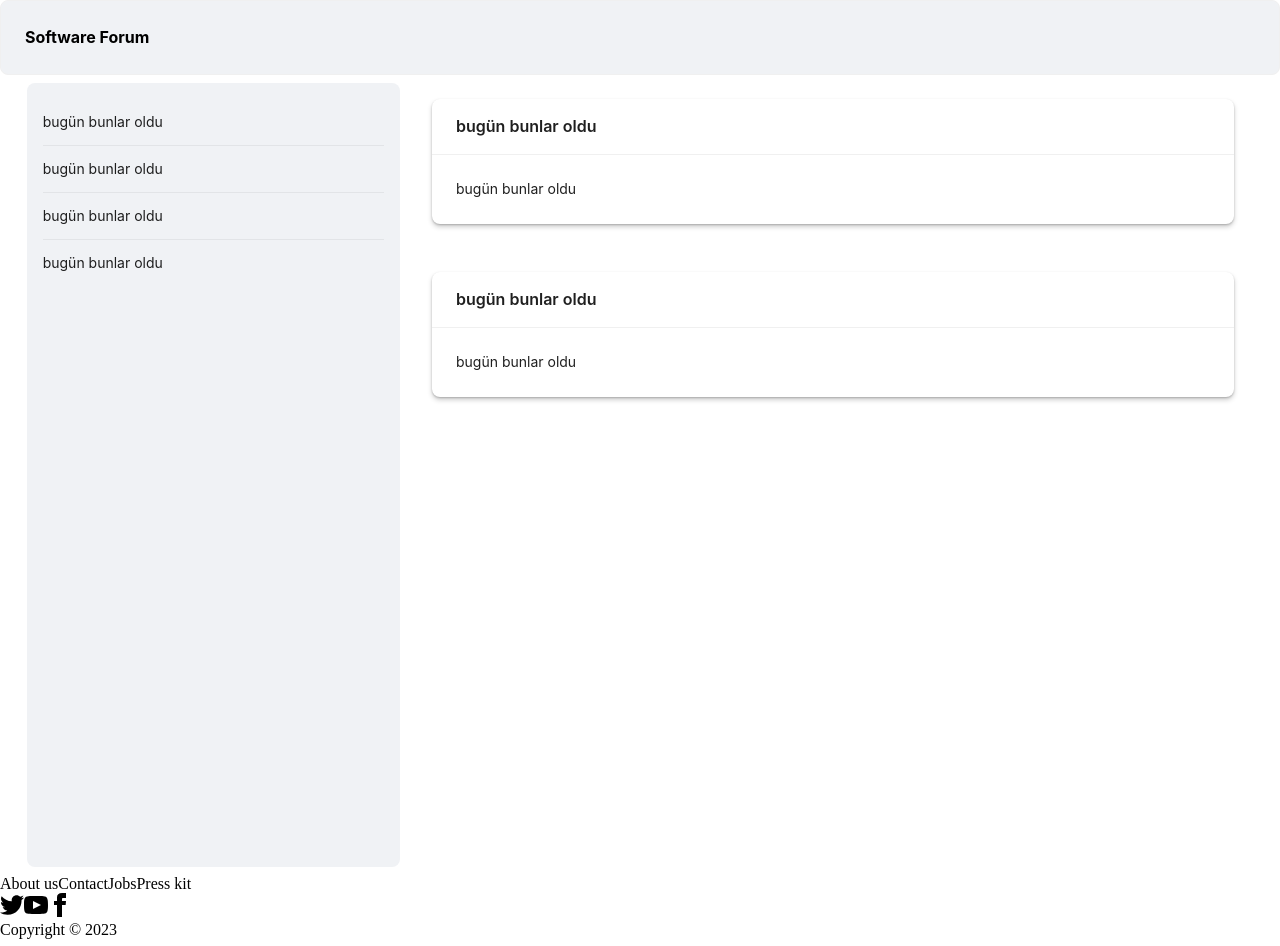
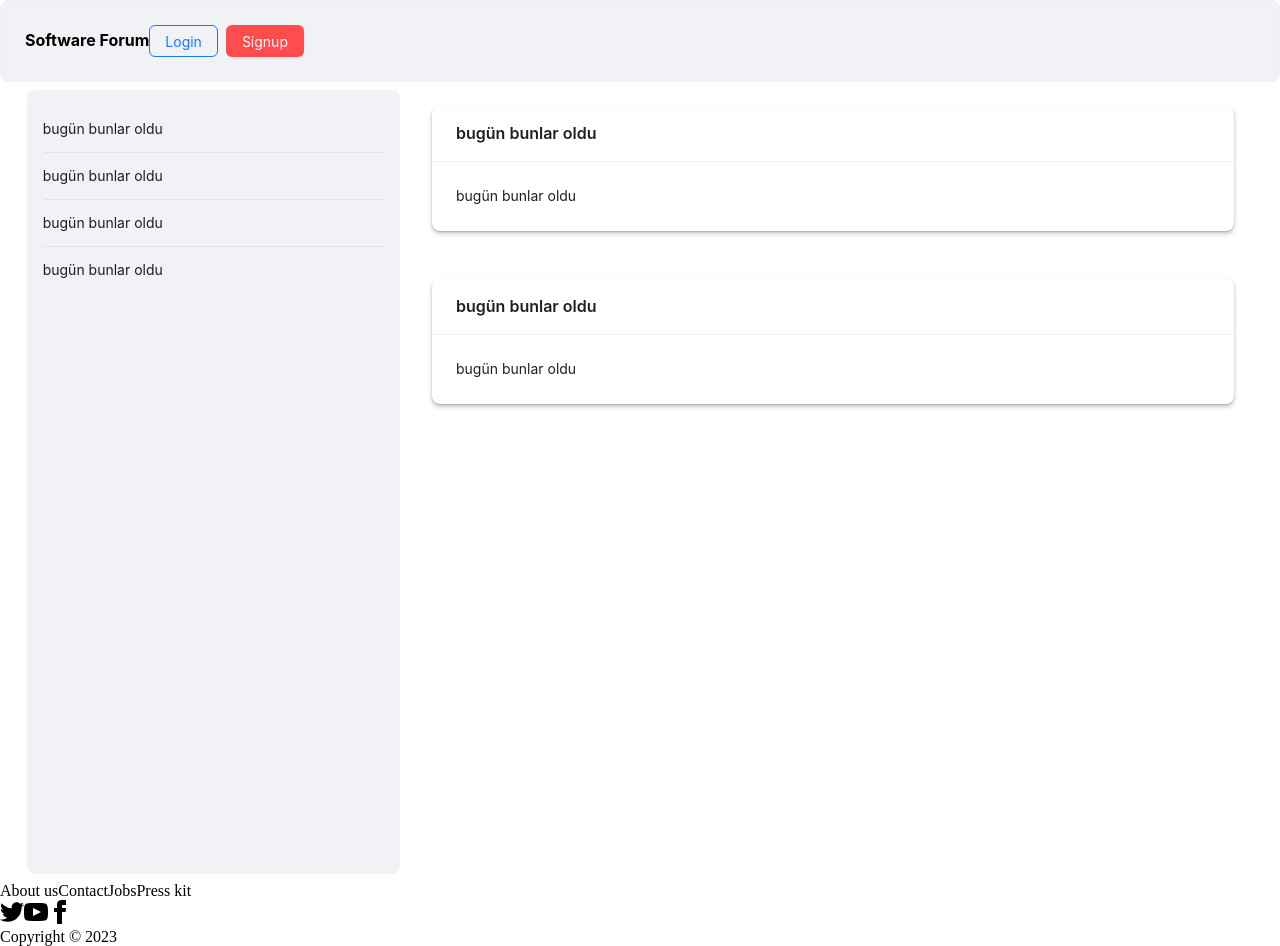
Before and after one commit to Eraybulut34/software-forum-app, a Next.js app: page / in a window 1280 px wide. Built offline with nearby package versions, Linux system fonts and the light colour scheme.

Commit message:
auth context and login signup modals

```diff
--- a/src/components/Navbar.tsx
+++ b/src/components/Navbar.tsx
@@ -1,24 +1,27 @@
-import React, { useState } from "react";
+import React, { useContext } from "react";
+import AuthContext from "@/context/auth/authContext";
 import Link from "next/link";
-import { Card, Col, Row, Space } from "antd";
+import { Button, Card, Col, Row, Space } from "antd";
+import LoginModal from "./modals/LoginModal";
+import SignUpModal from "./modals/SignUpModal";
+interface NavbarContextType {
+  login: boolean;
+  signup: boolean;
+  dispatch: Function;
+}
+function Navbar() {
+  const { dispatch }: NavbarContextType = useContext(AuthContext);
 
-function Navbar() {
-  const [logindialog, setLoginDialog] = useState(false);
-  const [signup, setSignup] = useState(false);
-
-  const handleSignup = () => {
-    setSignup(true);
-  };
-  const closeSignup = () => {
-    setSignup(false);
+  const loginOpen = () => {
+    dispatch({
+      type: "LOGIN_OPEN",
+    });
   };
 
-  const handleOpen = () => {
-    setLoginDialog(true);
-  };
-
-  const handleClose = () => {
-    setLoginDialog(false);
+  const signupOpen = () => {
+    dispatch({
+      type: "SIGNUP_OPEN",
+    });
   };
 
   const links = [
@@ -36,13 +39,31 @@ function Navbar() {
     <Card style={cardStyle}>
       <Row>
         <Col span={24}>
-          <Space>
-            {links.map((link: any) => (
-              <Link href={link.link} key={link.name} style={{ color: "black",fontWeight:"bold",fontSize: 16 }}>
-                {link.name}
-              </Link>
-            ))}
-          </Space>
+          <Row style={cardStyle}>
+            <Space>
+              {links.map((link: any, index: any) => (
+                <Link
+                  href={link.link}
+                  key={index}
+                  style={{ color: "black", fontWeight: "bold", fontSize: 16 }}
+                >
+                  {link.name}
+                </Link>
+              ))}
+            </Space>
+            <Space>
+              <Button onClick={loginOpen} type="primary" ghost>
+                Login
+              </Button>
+              <LoginModal />
+            </Space>
+            <Space>
+              <Button onClick={signupOpen} type="primary" danger>
+                Signup
+              </Button>
+              <SignUpModal />
+            </Space>
+          </Row>
         </Col>
       </Row>
     </Card>
--- /dev/null
+++ b/src/components/modals/LoginModal.tsx
@@ -0,0 +1,44 @@
+import { useContext } from "react";
+import AuthContext from "@/context/auth/authContext";
+import { Modal, Button } from "antd";
+interface loginContextType {
+  login: boolean;
+  dispatch: Function;
+}
+
+function LoginModal() {
+  const { login, dispatch }: loginContextType = useContext(AuthContext);
+  const handleOpen = () => {
+    dispatch({
+      type: "LOGIN_OPEN",
+    });
+  };
+  const handleClose = () => {
+    dispatch({
+      type: "LOGIN_CLOSE",
+    });
+  };
+
+  const toSingup = () => {
+    dispatch({
+      type: "LOGIN_TO_SIGNUP",
+    });
+  };
+  return (
+    <div>
+      <Modal
+        title="Login"
+        open={login}
+        onOk={handleOpen}
+        onCancel={handleClose}
+      >
+        <p>Login Content</p>
+        <Button onClick={toSingup} type="primary" danger>
+          To Signup
+        </Button>
+      </Modal>
+    </div>
+  );
+}
+
+export default LoginModal;
--- /dev/null
+++ b/src/components/modals/SignUpModal.tsx
@@ -0,0 +1,45 @@
+import React from "react";
+import { useContext } from "react";
+import AuthContext from "@/context/auth/authContext";
+import { Modal, Button } from "antd";
+
+interface SignupContextType {
+  signup: false;
+  dispatch: Function;
+}
+
+function SignUpModal() {
+  const { signup, dispatch }: SignupContextType = useContext(AuthContext);
+  const handleOpen = () => {
+    dispatch({
+      type: "SIGNUP_OPEN",
+    });
+  };
+  const handleClose = () => {
+    dispatch({
+      type: "SIGNUP_CLOSE",
+    });
+  };
+  const toLogin = () => {
+    dispatch({
+      type: "SIGNUP_TO_LOGIN",
+    });
+  };
+  return (
+    <div>
+      <Modal
+        title="Signup"
+        open={signup}
+        onOk={handleOpen}
+        onCancel={handleClose}
+      >
+        <p>Signup Content</p>
+        <Button onClick={toLogin} type="primary">
+          To Login
+        </Button>
+      </Modal>
+    </div>
+  );
+}
+
+export default SignUpModal;
--- /dev/null
+++ b/src/context/auth/authContext.tsx
@@ -0,0 +1,26 @@
+import { createContext, useReducer } from "react";
+import { authReducer } from "./authReducer";
+
+interface authContextType {
+  login: boolean;
+  signup: boolean;
+}
+
+const AuthContext: any = createContext<authContextType | null>(null);
+
+export const AuthProvider = ({ children }: any) => {
+  const initialState: authContextType = {
+    login: false,
+    signup: false,
+  };
+
+  const [state, dispatch] = useReducer(authReducer, initialState);
+
+  return (
+    <AuthContext.Provider value={{ ...state, dispatch }}>
+      {children}
+    </AuthContext.Provider>
+  );
+};
+
+export default AuthContext;
--- /dev/null
+++ b/src/context/auth/authReducer.ts
@@ -0,0 +1,36 @@
+export const authReducer = (state: any, action: any) => {
+  switch (action.type) {
+    case "LOGIN_OPEN":
+      return {
+        ...state,
+        login: true
+      }
+    case "LOGIN_CLOSE":
+      return {
+        ...state,
+        login: false
+      }
+    case "SIGNUP_OPEN":
+      return {
+        ...state,
+        signup: true
+      }
+    case "SIGNUP_CLOSE":
+      return {
+        ...state,
+        signup: false
+      }
+    case "LOGIN_TO_SIGNUP":
+      return {
+        ...state,
+        login: false,
+        signup: true
+      }
+    case "SIGNUP_TO_LOGIN":
+      return {
+        ...state,
+        login: true,
+        signup: false
+      }
+  }
+}
--- a/src/pages/_app.tsx
+++ b/src/pages/_app.tsx
@@ -2,13 +2,16 @@ import "@/styles/globals.css";
 import type { AppProps } from "next/app";
 import Navbar from "@/components/Navbar";
 import Footer from "@/components/Footer";
+import { AuthProvider } from "@/context/auth/authContext";
 
 export default function App({ Component, pageProps }: AppProps) {
   return (
-    <div className="bg-slate-50 flex flex-col justify-between overflow-hidden">
-      <Navbar />
-      <Component {...pageProps} />
-      <Footer />
-    </div>
+    <AuthProvider>
+      <div className="bg-slate-50 flex flex-col justify-between overflow-hidden">
+        <Navbar />
+        <Component {...pageProps} />
+        <Footer />
+      </div>
+    </AuthProvider>
   );
 }
```
Also changed, not shown: 1 other file (tests, documents, lock files or other folders).
